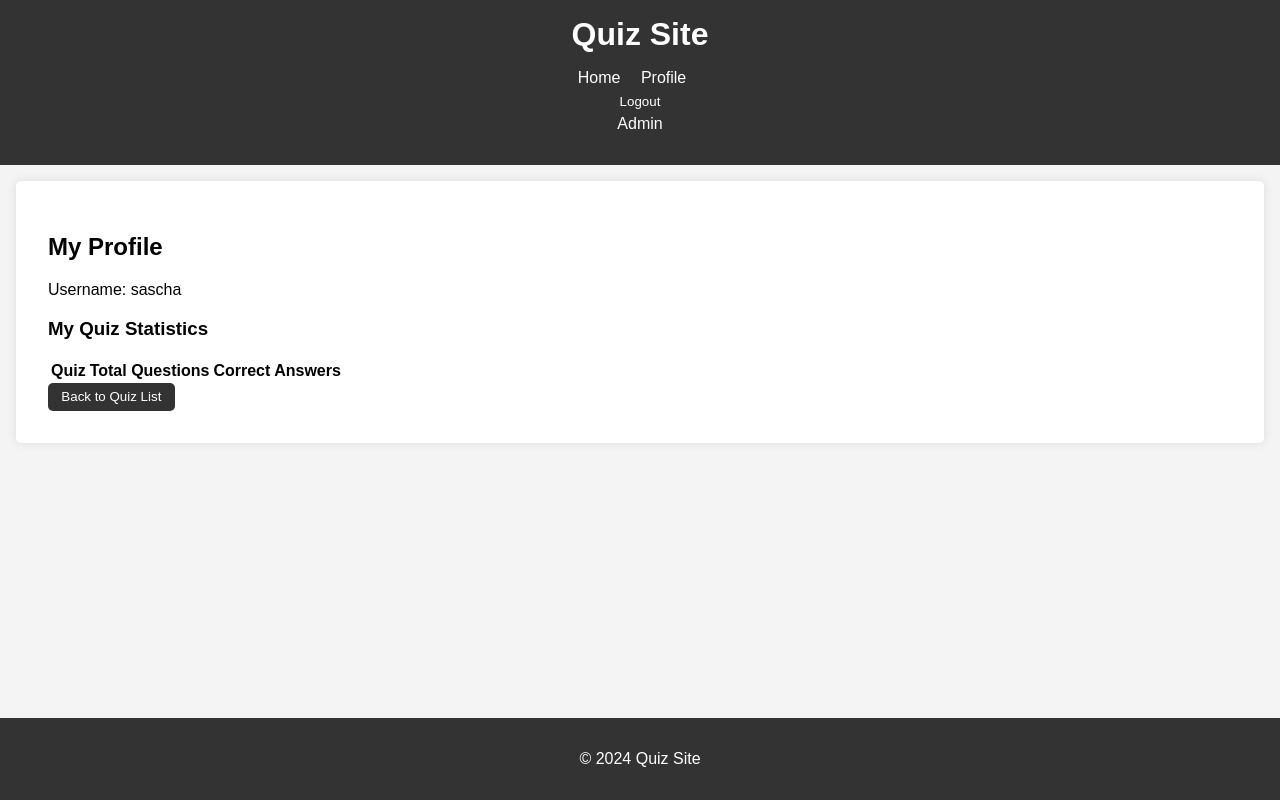
After one commit to partinsv/django_quizesb, a Django app: page /profile/ in a window 1280 px wide. The commit adds this page. Run offline with Django 5.2, Linux system fonts and the light colour scheme; a user stored in the database is signed in; data comes from the database, SQL or seed files in the repository; both versions use the stored data as it was after the commit; lists and menus that the app fills with data are empty.

Commit message:
1. По 2 рандомных вопроса в тесте, личный кабинет пользователя со статистикой

```diff
--- a/quiz_site/urls.py
+++ b/quiz_site/urls.py
@@ -1,10 +1,13 @@
 from django.contrib import admin
 from django.urls import include, path
 from django.contrib.auth import views as auth_views
+from quizzes import views as quiz_views
 
 urlpatterns = [
     path('admin/', admin.site.urls),
     path('', include('quizzes.urls')),
-    path('login/', auth_views.LoginView.as_view(), name='login'),
-    path('logout/', auth_views.LogoutView.as_view(), name='logout'),
+    path('login/', auth_views.LoginView.as_view(template_name='registration/login.html'), name='login'),
+    path('logout/', auth_views.LogoutView.as_view(template_name='registration/logout.html'), name='logout'),
+    path('register/', quiz_views.register, name='register'),
+    path('profile/', quiz_views.profile, name='profile'),
 ]
--- a/quizzes/templates/quizzes/base.html
+++ b/quizzes/templates/quizzes/base.html
@@ -11,11 +11,20 @@
         <nav>
             <ul>
                 <li><a href="{% url 'quiz_list' %}">Home</a></li>
+                {% if user.is_authenticated %}
+                    <li><a href="{% url 'profile' %}">Profile</a></li>
+                    <li>
+                        <form method="post" action="{% url 'logout' %}">
+                            {% csrf_token %}
+                            <button type="submit">Logout</button>
+                        </form>
+                    </li>
+                {% else %}
+                    <li><a href="{% url 'login' %}">Login</a></li>
+                    <li><a href="{% url 'register' %}">Register</a></li>
+                {% endif %}
                 {% if user.is_authenticated and user.is_staff %}
                     <li><a href="{% url 'admin:index' %}">Admin</a></li>
-                    <li><a href="{% url 'logout' %}">Logout</a></li>
-                {% else %}
-                    <li><a href="{% url 'login' %}">Login</a></li>
                 {% endif %}
             </ul>
         </nav>
--- a/quizzes/templates/quizzes/quiz_detail.html
+++ b/quizzes/templates/quizzes/quiz_detail.html
@@ -10,6 +10,7 @@
     {% for question in questions %}
         <div class="question">
             <h3>{{ question.text }}</h3>
+            <p>Difficulty: {{ question.get_difficulty_display }}</p>
             <input type="radio" name="question_{{ question.id }}" value="{{ question.option1 }}" required> {{ question.option1 }}<br>
             <input type="radio" name="question_{{ question.id }}" value="{{ question.option2 }}"> {{ question.option2 }}<br>
             <input type="radio" name="question_{{ question.id }}" value="{{ question.option3 }}"> {{ question.option3 }}<br>
--- a/quizzes/templates/quizzes/quiz_results.html
+++ b/quizzes/templates/quizzes/quiz_results.html
@@ -8,9 +8,11 @@
 <p>Correct Answers: {{ correct_answers }}</p>
 <h3>Incorrect Answers:</h3>
 <ul>
-    {% for answer in incorrect_answers %}
+    {% for answer in incorrect_answers_details %}
         <li>{{ answer.question.text }} - Your answer: {{ answer.selected_option }} (Correct answer: {{ answer.question.correct_option }})</li>
+        <p>Difficulty: {{ answer.question.get_difficulty_display }}</p>
     {% endfor %}
 </ul>
 <a href="{% url 'quiz_list' %}"><button>Back to Quiz List</button></a>
+<a href="{% url 'user_statistics' %}"><button>View My Statistics</button></a>
 {% endblock %}
--- /dev/null
+++ b/quizzes/templates/registration/profile.html
@@ -0,0 +1,28 @@
+{% extends 'quizzes/base.html' %}
+
+{% block title %}My Profile{% endblock %}
+
+{% block content %}
+<h2>My Profile</h2>
+<p>Username: {{ user.username }}</p>
+<h3>My Quiz Statistics</h3>
+<table>
+    <thead>
+        <tr>
+            <th>Quiz</th>
+            <th>Total Questions</th>
+            <th>Correct Answers</th>
+        </tr>
+    </thead>
+    <tbody>
+        {% for result in user_results %}
+            <tr>
+                <td>{{ result.quiz.title }}</td>
+                <td>{{ result.total_questions }}</td>
+                <td>{{ result.correct_answers }}</td>
+            </tr>
+        {% endfor %}
+    </tbody>
+</table>
+<a href="{% url 'quiz_list' %}"><button>Back to Quiz List</button></a>
+{% endblock %}
--- a/quizzes/urls.py
+++ b/quizzes/urls.py
@@ -5,4 +5,7 @@ urlpatterns = [
     path('', views.quiz_list, name='quiz_list'),
     path('quiz/<int:quiz_id>/', views.quiz_detail, name='quiz_detail'),
     path('quiz/<int:quiz_id>/results/', views.quiz_results, name='quiz_results'),
+    path('statistics/', views.user_statistics, name='user_statistics'),
+    path('register/', views.register, name='register'),
+    path('profile/', views.profile, name='profile'),
 ]
--- a/quizzes/views.py
+++ b/quizzes/views.py
@@ -1,36 +1,89 @@
 from django.shortcuts import render, get_object_or_404, redirect
-from .models import Quiz, Question, UserAnswer
+from django.contrib import messages
+from django.contrib.auth.decorators import login_required
+from django.contrib.auth.forms import UserCreationForm
+from .models import Quiz, Question, UserAnswer, UserQuizResult
+import random
 
 def quiz_list(request):
     quizzes = Quiz.objects.all()
     return render(request, 'quizzes/quiz_list.html', {'quizzes': quizzes})
 
+@login_required
 def quiz_detail(request, quiz_id):
     quiz = get_object_or_404(Quiz, id=quiz_id)
-    questions = quiz.question_set.all()
+    if 'questions' not in request.session:
+        all_questions = list(quiz.question_set.all())
+        random.shuffle(all_questions)
+        questions = all_questions[:2]
+        request.session['questions'] = [q.id for q in questions]
+    else:
+        questions = Question.objects.filter(id__in=request.session['questions'])
 
     if request.method == 'POST':
+        user_answers = request.session.get('user_answers', {})
         for question in questions:
             selected_option = request.POST.get(f'question_{question.id}')
-            correct = selected_option == question.correct_option
-            UserAnswer.objects.create(
-                question=question,
-                selected_option=selected_option,
-                correct=correct
-            )
+            user_answers[str(question.id)] = {
+                'selected_option': selected_option,
+                'correct': selected_option == question.correct_option
+            }
+        request.session['user_answers'] = user_answers
         return redirect('quiz_results', quiz_id=quiz_id)
 
     return render(request, 'quizzes/quiz_detail.html', {'quiz': quiz, 'questions': questions})
 
+@login_required
 def quiz_results(request, quiz_id):
     quiz = get_object_or_404(Quiz, id=quiz_id)
-    user_answers = UserAnswer.objects.filter(question__quiz=quiz)
-    total_questions = user_answers.count()
-    correct_answers = user_answers.filter(correct=True).count()
-    incorrect_answers = user_answers.filter(correct=False)
+    user_answers = request.session.get('user_answers', {})
+    total_questions = len(user_answers)
+    correct_answers = sum(1 for answer in user_answers.values() if answer['correct'])
+    incorrect_answers = {q_id: ans for q_id, ans in user_answers.items() if not ans['correct']}
+    incorrect_questions = Question.objects.filter(id__in=incorrect_answers.keys())
+
+    incorrect_answers_details = []
+    for question in incorrect_questions:
+        incorrect_answers_details.append({
+            'question': question,
+            'selected_option': incorrect_answers[str(question.id)]['selected_option']
+        })
+
+    UserQuizResult.objects.create(
+        user=request.user,
+        quiz=quiz,
+        total_questions=total_questions,
+        correct_answers=correct_answers
+    )
+
+    request.session.pop('user_answers', None)
+    request.session.pop('questions', None)
+
     return render(request, 'quizzes/quiz_results.html', {
         'quiz': quiz,
         'total_questions': total_questions,
         'correct_answers': correct_answers,
-        'incorrect_answers': incorrect_answers,
+        'incorrect_answers_details': incorrect_answers_details,
     })
+
+@login_required
+def user_statistics(request):
+    user_results = UserQuizResult.objects.filter(user=request.user)
+    return render(request, 'quizzes/user_statistics.html', {'user_results': user_results})
+
+def register(request):
+    if request.method == 'POST':
+        form = UserCreationForm(request.POST)
+        if form.is_valid():
+            form.save()
+            username = form.cleaned_data.get('username')
+            messages.success(request, f'Your account has been created! You are now able to log in')
+            return redirect('login')
+    else:
+        form = UserCreationForm()
+    return render(request, 'registration/register.html', {'form': form})
+
+@login_required
+def profile(request):
+    user_results = UserQuizResult.objects.filter(user=request.user)
+    return render(request, 'registration/profile.html', {'user_results': user_results})
```
Also changed, not shown: quiz_site/settings.py (+8 -24 lines), quizzes/admin.py (+6 -1 lines), quizzes/models.py (+17 -0 lines), quizzes/templates/quizzes/user_statistics.html (added, +26 -0 lines), quizzes/templates/registration/logout.html (added, +14 -0 lines), quizzes/templates/registration/register.html (added, +14 -0 lines), db.sqlite3, quizzes/migrations/0005_question_difficulty.py (added), quizzes/migrations/0006_userquizresult.py (added).
